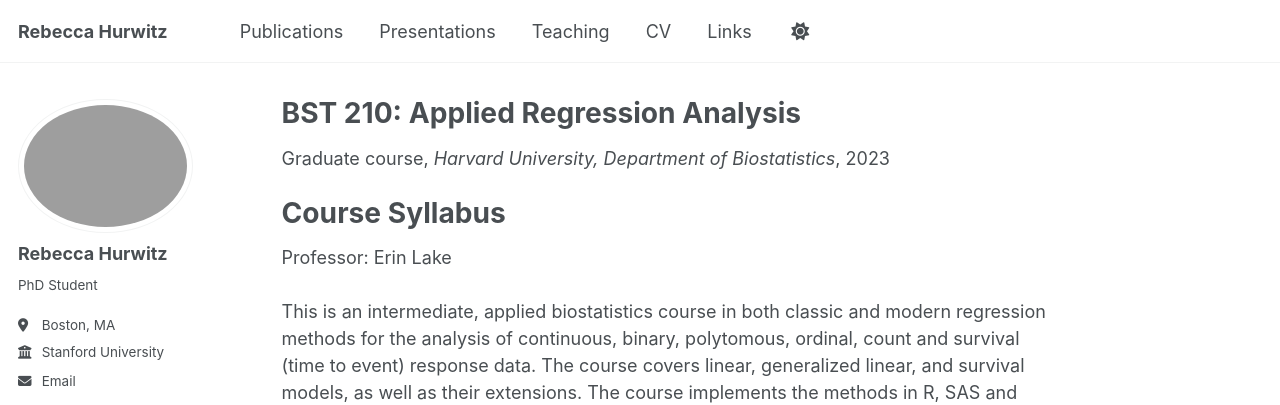
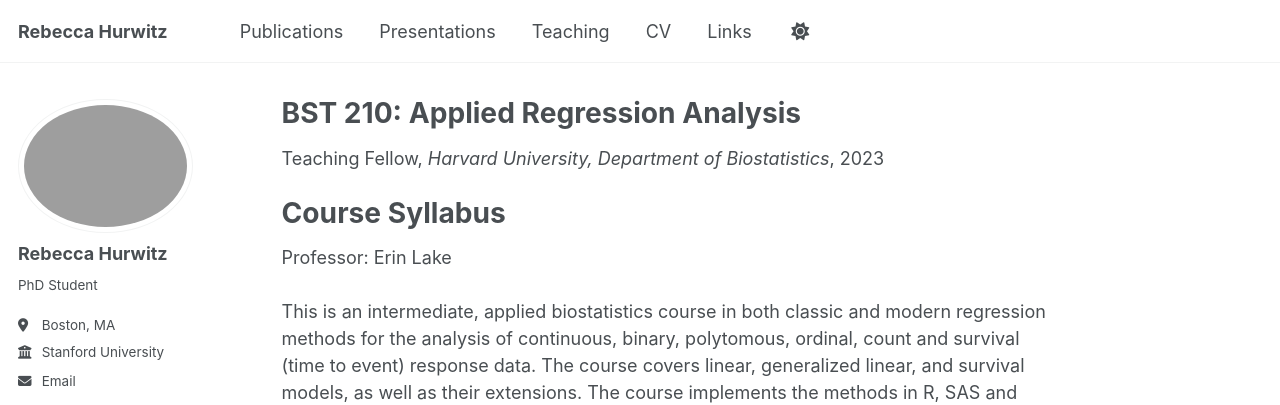
Before and after one commit to rebeccahurwitz/rebeccahurwitz.github.io, a Jekyll site: the page built from _teaching/biostat210.md, in a window 1280 px wide and 1219 px high. Shown: the top 405 px of the window. Built offline with Jekyll 4.4.1, drawn with Linux system fonts in a browser that asks for light colours; some web fonts are replaced; a script that is not in the unit is left out.

Commit message:
Update biostat210.md

```diff
--- a/_teaching/biostat210.md
+++ b/_teaching/biostat210.md
@@ -1,7 +1,7 @@
 ---
 title: "BST 210: Applied Regression Analysis"
 collection: teaching
-type: "Graduate course"
+type: "Teaching Fellow"
 venue: "Harvard University, Department of Biostatistics"
 date: 2023-09-01
 location: "Boston, MA"
```
